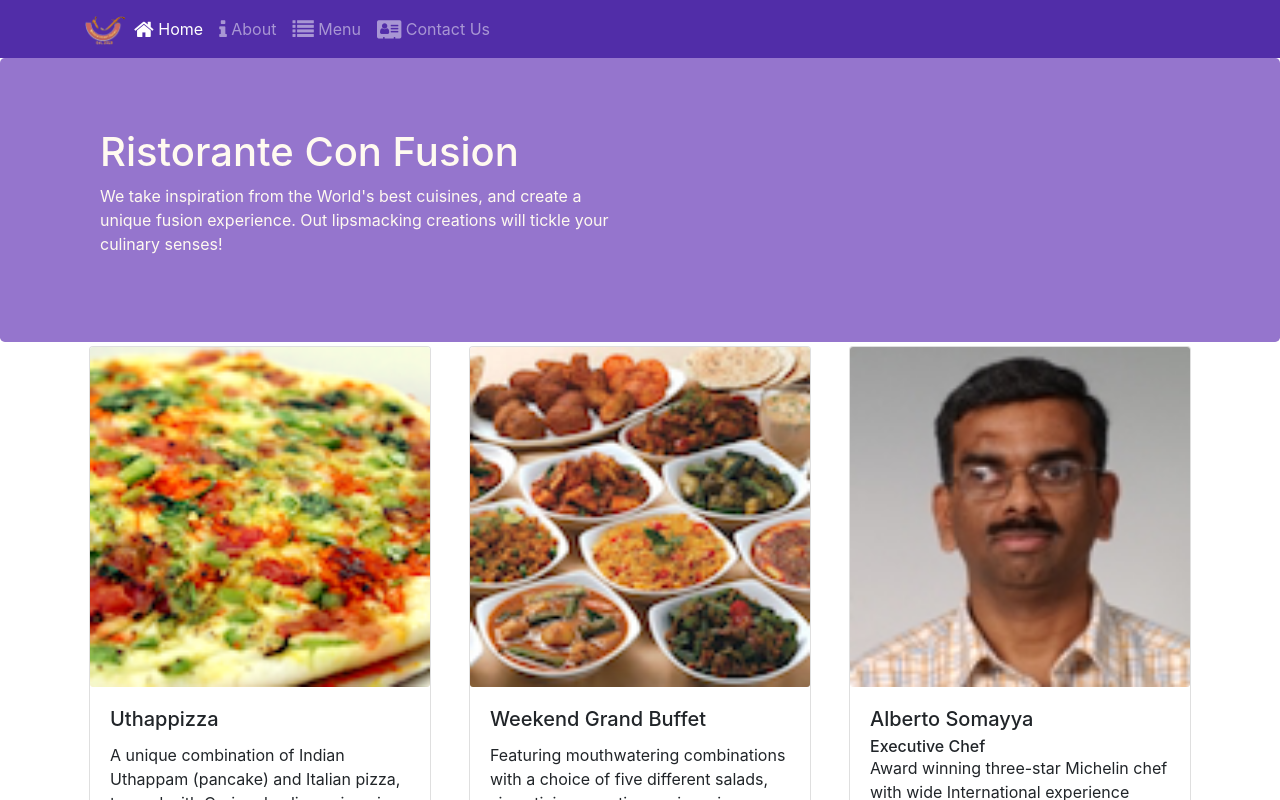
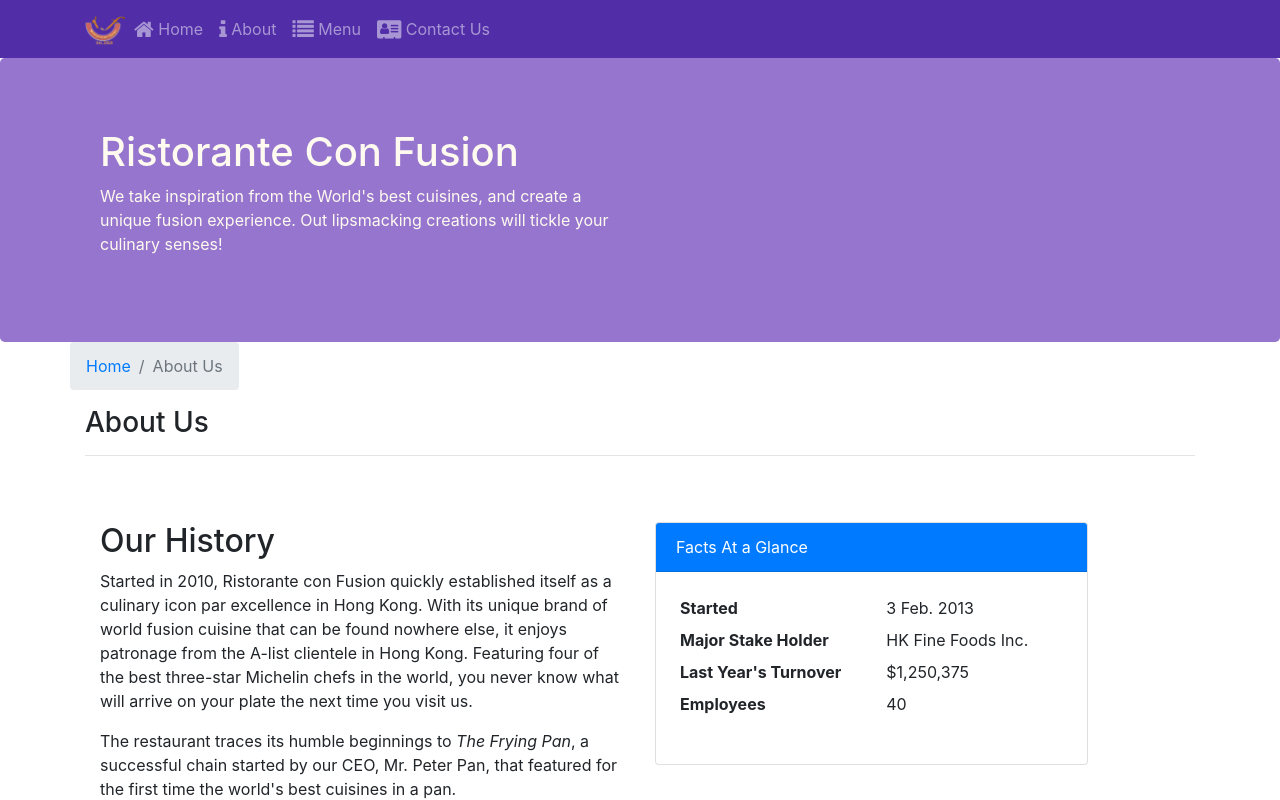
Before and after one commit to kran97/coursera, a React (Create React App) app: page /aboutus in a window 1280 px wide. Before the commit this address led to /home. Shown: the top 800 px of the page. Built offline with nearby package versions, Linux system fonts and the light colour scheme.

Commit message:
Assignment 2

```diff
--- a/src/components/MainComponent/MainComponent.js
+++ b/src/components/MainComponent/MainComponent.js
@@ -51,7 +51,7 @@ class MainComponent extends Component {
 
         <Switch>
           <Route path="/home" component={HomePage} />
-          <Route path="/about" component={() => <About leaders={this.state.leaders} />} />
+          <Route path="/aboutus" component={() => <About leaders={this.state.leaders} />} />
           <Route exact path="/menu" component={() => <Menu dishez={this.state.dishes} />} />
           <Route path="/menu/:dishId" component={DishWithId} />
           <Route exact path="/contactus" component={Contact} />
```
